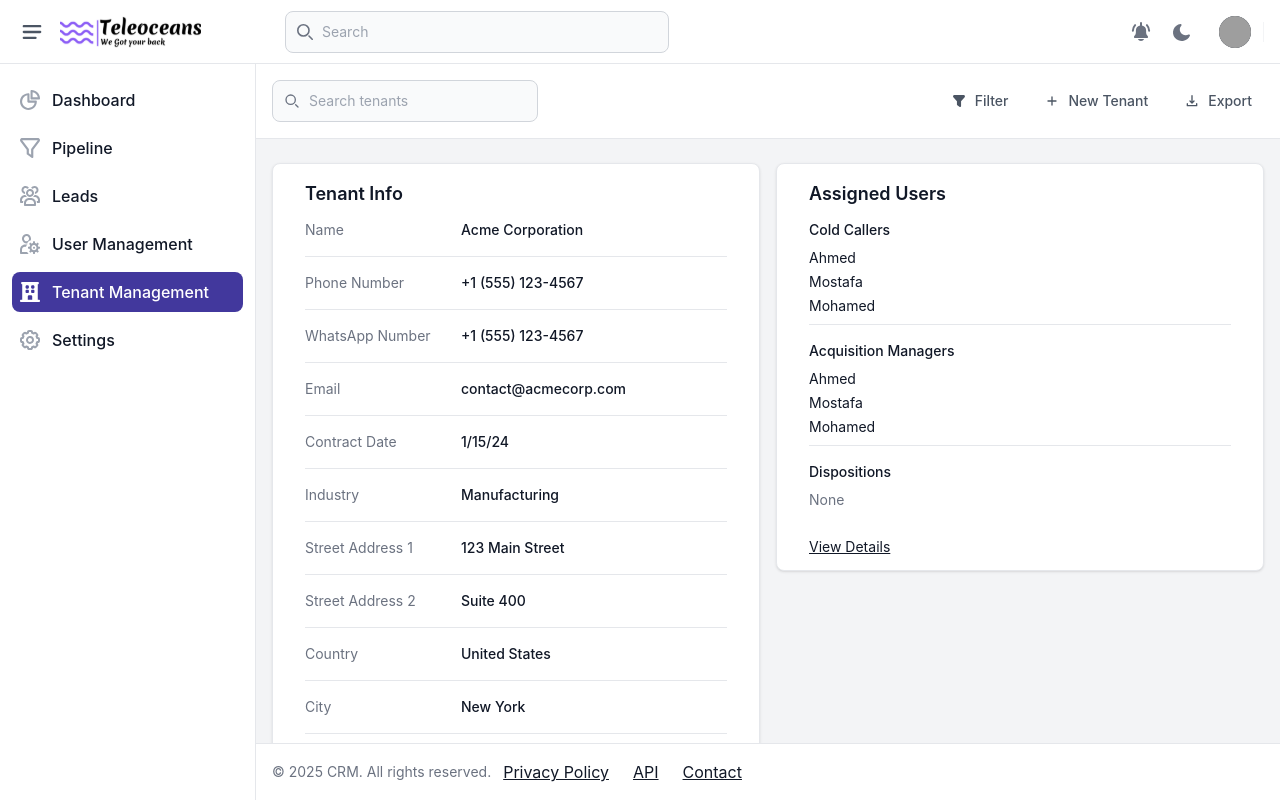
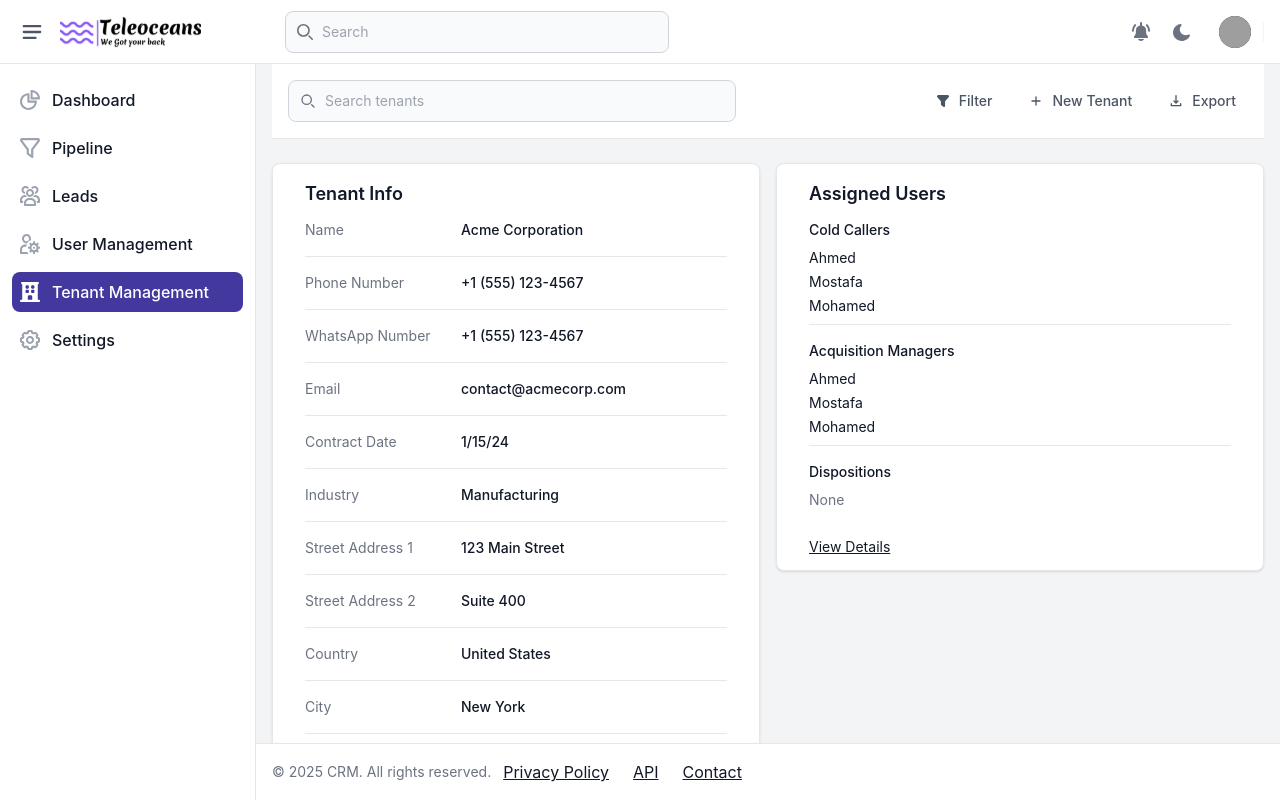
Before and after one commit to teleoceans/TM-custom-crm-FE, a Vue app: page /tenant-management/1 in a window 1280 px wide. Built offline with nearby package versions, Linux system fonts and the light colour scheme.

Commit message:
refactor: replace tenant info header with ManagementPageHeader component

```diff
--- a/src/views/TenantInfo.vue
+++ b/src/views/TenantInfo.vue
@@ -1,94 +1,17 @@
 <template>
   <div class="flex w-full flex-col -mt-6">
-    <div
-      class="tenant-info-header grid grid-cols-12 gap-4 border-b border-gray-200 bg-white pb-4 dark:border-gray-700 dark:bg-gray-800"
-    >
-      <div
-        class="col-span-full flex flex-col gap-3 px-4 pt-4 md:flex-row md:items-center md:justify-between"
-      >
-        <div class="relative w-full md:w-auto md:max-w-md">
-          <label for="tenant-info-search" class="sr-only">Search tenants</label>
-          <div
-            class="pointer-events-none absolute inset-y-0 left-0 flex items-center pl-3"
-          >
-            <svg
-              class="h-4 w-4 text-gray-500 dark:text-gray-400"
-              aria-hidden="true"
-              xmlns="http://www.w3.org/2000/svg"
-              fill="none"
-              viewBox="0 0 24 24"
-            >
-              <path
-                stroke="currentColor"
-                stroke-linecap="round"
-                stroke-width="2"
-                d="m21 21-3.5-3.5M17 10a7 7 0 1 1-14 0 7 7 0 0 1 14 0Z"
-              />
-            </svg>
-          </div>
-          <input
-            id="tenant-info-search"
-            v-model="searchTerm"
-            type="text"
-            class="block w-full rounded-lg border border-gray-300 bg-gray-50 p-2.5 pl-9 text-sm text-gray-900 focus:border-primary-500 focus:ring-primary-500 dark:border-gray-600 dark:bg-gray-800 dark:text-white dark:placeholder:text-gray-400 dark:focus:border-primary-500 dark:focus:ring-primary-500"
-            placeholder="Search tenants"
-          />
-        </div>
-        <div class="flex items-center gap-3">
-          <Button variant="muted" size="sm">
-            <template #icon-left>
-              <svg
-                class="h-4 w-4"
-                aria-hidden="true"
-                xmlns="http://www.w3.org/2000/svg"
-                fill="currentColor"
-                viewBox="0 0 24 24"
-              >
-                <path
-                  d="M5 3a2 2 0 0 0-1.5 3.3l5.4 6v5c0 .4.3.9.6 1.1l3.1 2.3c1 .7 2.5 0 2.5-1.2v-7.1l5.4-6C21.6 5 20.7 3 19 3H5Z"
-                />
-              </svg>
-            </template>
-            Filter
-          </Button>
-          <Button variant="muted" size="sm" @click="handleAddTenant">
-            <template #icon-left>
-              <svg
-                class="h-4 w-4"
-                aria-hidden="true"
-                xmlns="http://www.w3.org/2000/svg"
-                fill="currentColor"
-                viewBox="0 0 24 24"
-              >
-                <path
-                  d="M12 5a1 1 0 0 1 1 1v5h5a1 1 0 1 1 0 2h-5v5a1 1 0 1 1-2 0v-5H6a1 1 0 1 1 0-2h5V6a1 1 0 0 1 1-1Z"
-                />
-              </svg>
-            </template>
-            New Tenant
-          </Button>
-          <Button variant="muted" size="sm">
-            <template #icon-left>
-              <svg
-                class="h-4 w-4"
-                aria-hidden="true"
-                xmlns="http://www.w3.org/2000/svg"
-                fill="currentColor"
-                viewBox="0 0 24 24"
-              >
-                <path
-                  d="M12 3a1 1 0 0 1 .993.883L13 4v8.585l1.293-1.292a1 1 0 0 1 1.32-.083l.094.083a1 1 0 0 1 .083 1.32l-.083.094-3 3a1 1 0 0 1-1.32.083l-.094-.083-3-3a1 1 0 0 1 1.32-1.497l.094.083L11 12.585V4a1 1 0 0 1 1-1Z"
-                />
-                <path
-                  d="M5 15a1 1 0 0 1 .883.993L6 16v2h12v-2a1 1 0 0 1 1.993-.117L20 16v3a1 1 0 0 1-.883.993L19 20H5a1 1 0 0 1-.993-.883L4 19v-3a1 1 0 0 1 1-1Z"
-                />
-              </svg>
-            </template>
-            Export
-          </Button>
-        </div>
-      </div>
-    </div>
+    <ManagementPageHeader
+      :search-term="searchTerm"
+      search-id="tenant-info-search"
+      search-label="Search tenants"
+      search-placeholder="Search tenants"
+      add-button-label="New Tenant"
+      header-class="tenant-info-header page-header-negative-margin"
+      @update:search-term="searchTerm = $event"
+      @add="handleAddTenant"
+      @filter="$emit('filter')"
+      @export="$emit('export')"
+    />
 
     <div
       class="grid grid-cols-1 gap-4 py-6 lg:grid-cols-12 lg:items-start lg:gap-4"
@@ -194,9 +117,8 @@
 <script setup>
 import { computed, ref } from "vue";
 import { useRoute, useRouter } from "vue-router";
-import Button from "../components/common/Button.vue";
 import Card from "../components/common/Card.vue";
-import EditIcon from "../components/icons/EditIcon.vue";
+import ManagementPageHeader from "../components/common/ManagementPageHeader.vue";
 import useDateFormatter from "../composables/useDateFormatter";
 import { defaultTenantDetailId, mockTenantDetailsById } from "../mock/tenants";
 
@@ -288,11 +210,6 @@ const handleAddTenant = () => {
 </script>
 
 <style scoped>
-.tenant-info-header {
-  margin-left: -1rem;
-  margin-right: -1rem;
-}
-
 :deep(.tenant-info-card),
 :deep(.assigned-users-card) {
   padding: 0.5rem !important;
```
